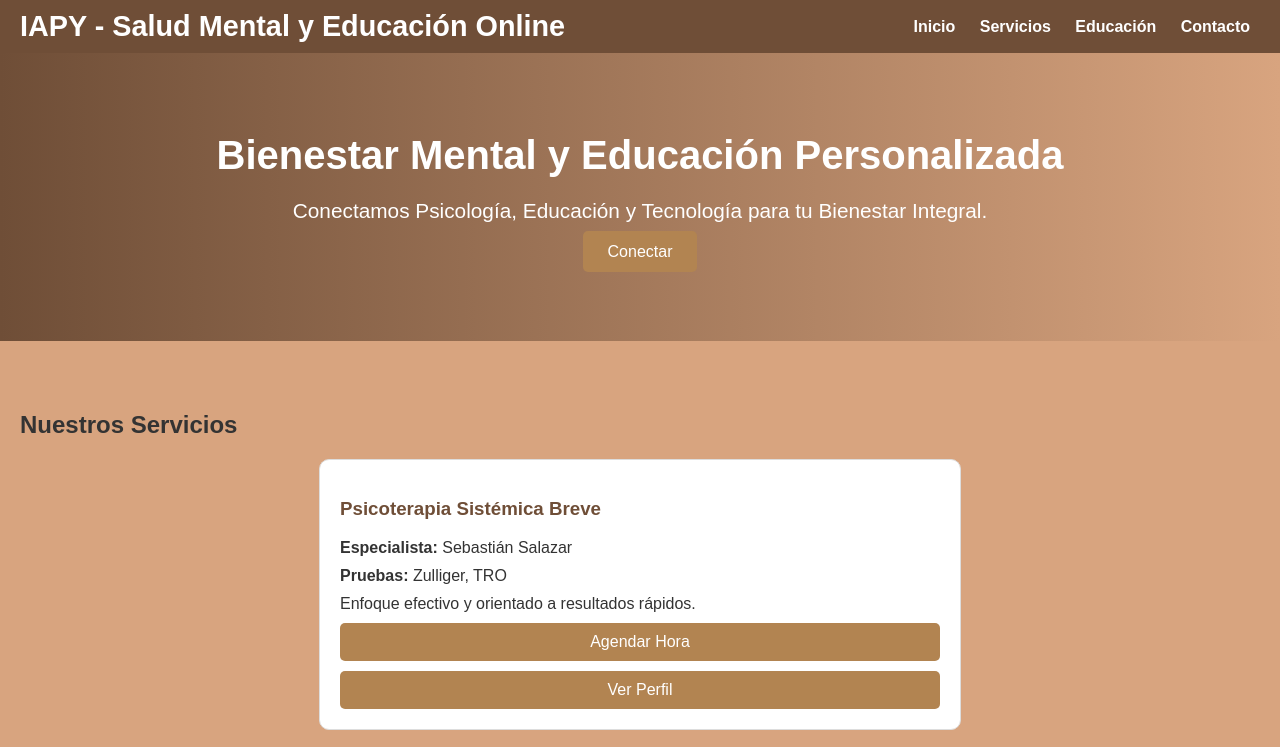
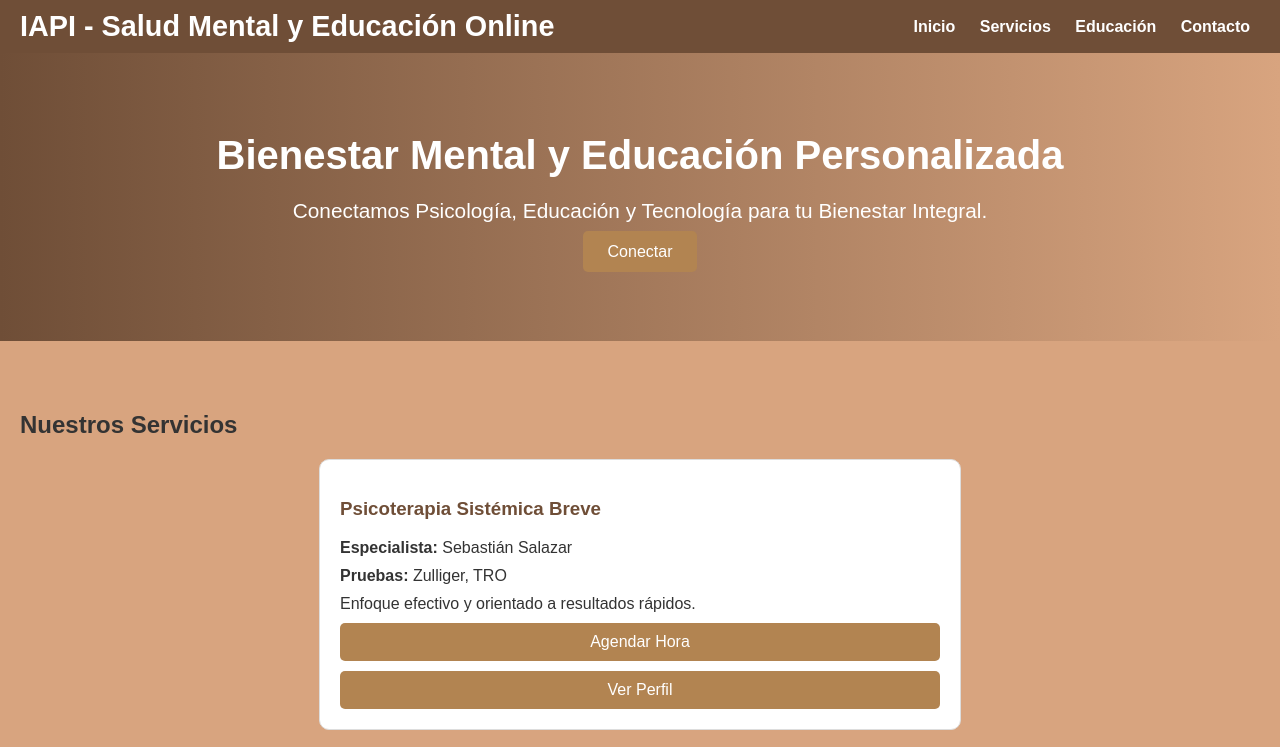
Before and after one commit to IAPISM/iapi, a plain HTML site: page index.html in a window 1280 px wide. Shown: the top 747 px of the page. Drawn offline with Linux system fonts and the light colour scheme.

Commit message:
Update index.html

```diff
--- a/index.html
+++ b/index.html
@@ -112,7 +112,7 @@
 </head>
 <body>
     <header>
-        <h1>IAPY - Salud Mental y Educación Online</h1>
+        <h1>IAPI - Salud Mental y Educación Online</h1>
         <nav>
             <a href="#">Inicio</a>
             <a href="#services">Servicios</a>
```
